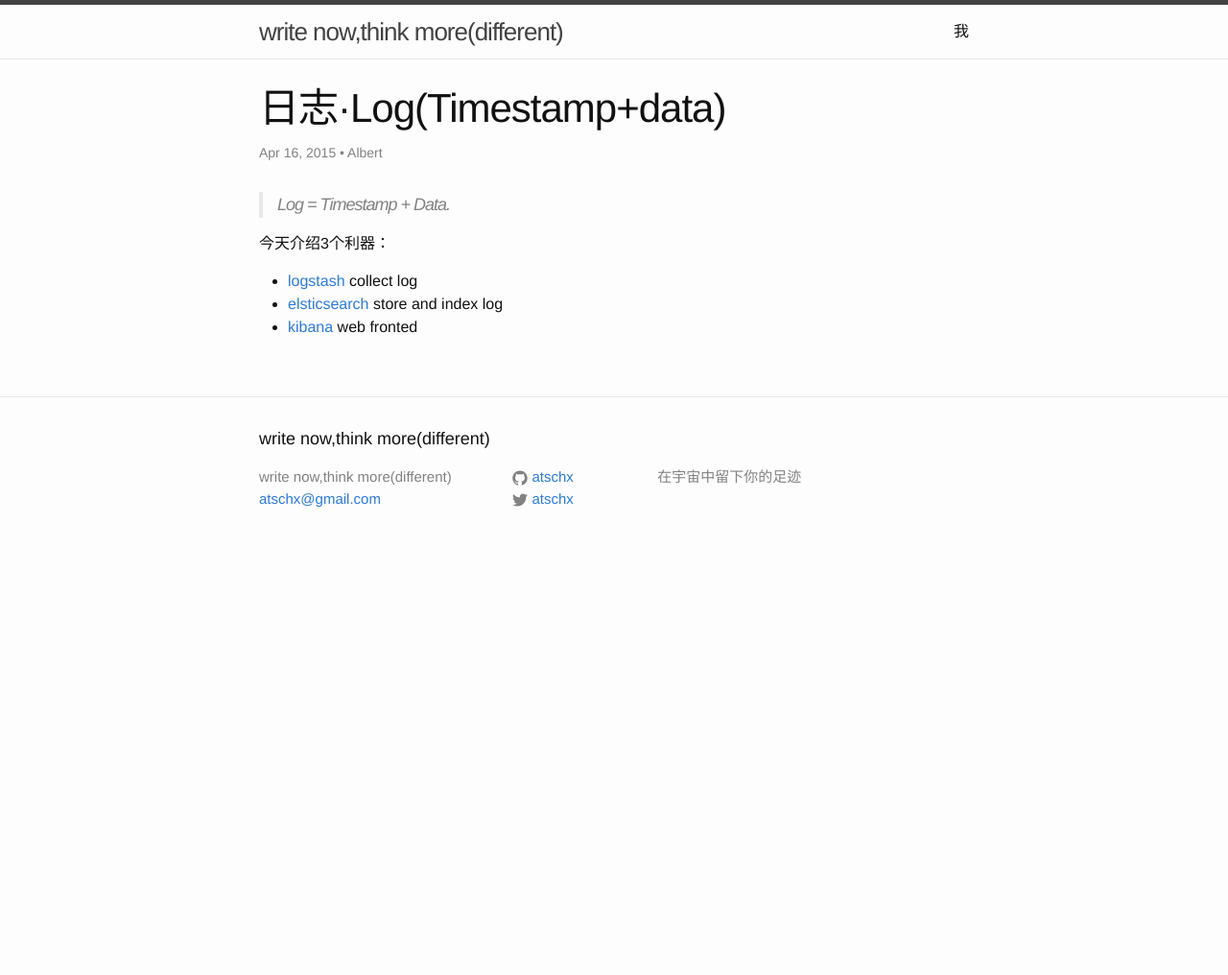
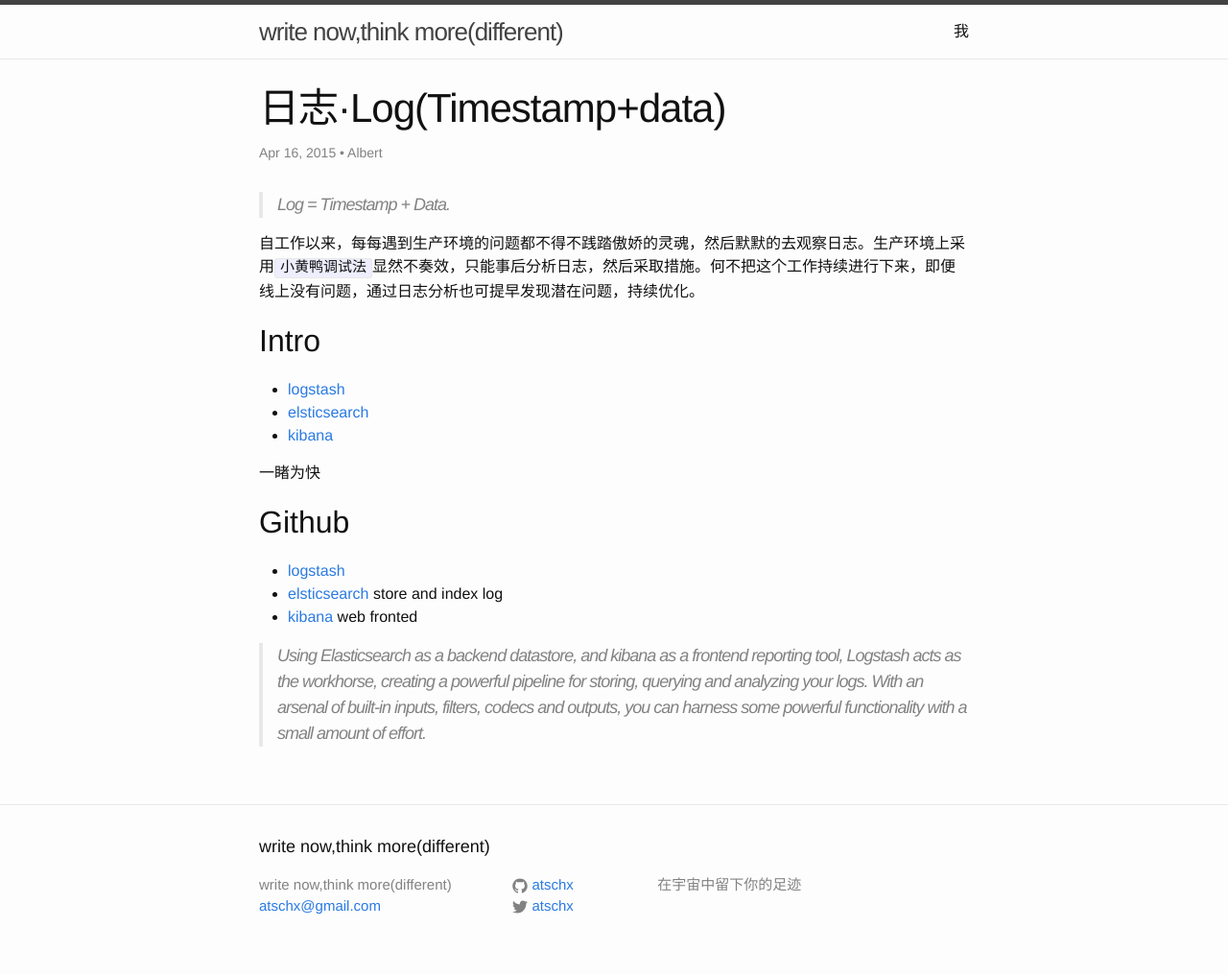
Before and after one commit to atschx/atschx.github.io, a Jekyll site: the page built from _posts/2015-04-16-logstash-elstic.md, in a window 1280 px wide. Shown: the whole page at 96% size. Built offline with Jekyll 4.4.1, drawn with Linux system fonts in a browser that asks for light colours; comment, search, counter and statistics services are not loaded; before the commit the page ends 900 px from its top, so only the background shows below that.

Commit message:
add background

```diff
--- a/_posts/2015-04-16-logstash-elstic.md
+++ b/_posts/2015-04-16-logstash-elstic.md
@@ -8,8 +8,21 @@ categories: tech
 
 > Log = Timestamp + Data.
 
-今天介绍3个利器：
+自工作以来，每每遇到生产环境的问题都不得不践踏傲娇的灵魂，然后默默的去观察日志。生产环境上采用`小黄鸭调试法`显然不奏效，只能事后分析日志，然后采取措施。何不把这个工作持续进行下来，即便线上没有问题，通过日志分析也可提早发现潜在问题，持续优化。
 
-* [logstash](http://logstash.net) collect log
+Intro
+-----
+
+* [logstash](http://logstash.net)
+* [elsticsearch](https://www.elastic.co/products/elasticsearch)
+* [kibana](https://www.elastic.co/products/kibana)
+
+一睹为快
+
+Github
+------
+* [logstash](https://github.com/elastic/logstash)
 * [elsticsearch](https://github.com/elastic/elasticsearch) store and index log
 * [kibana](https://github.com/elastic/kibana) web fronted
+
+> Using Elasticsearch as a backend datastore, and kibana as a frontend reporting tool, Logstash acts as the workhorse, creating a powerful pipeline for storing, querying and analyzing your logs. With an arsenal of built-in inputs, filters, codecs and outputs, you can harness some powerful functionality with a small amount of effort.
```
